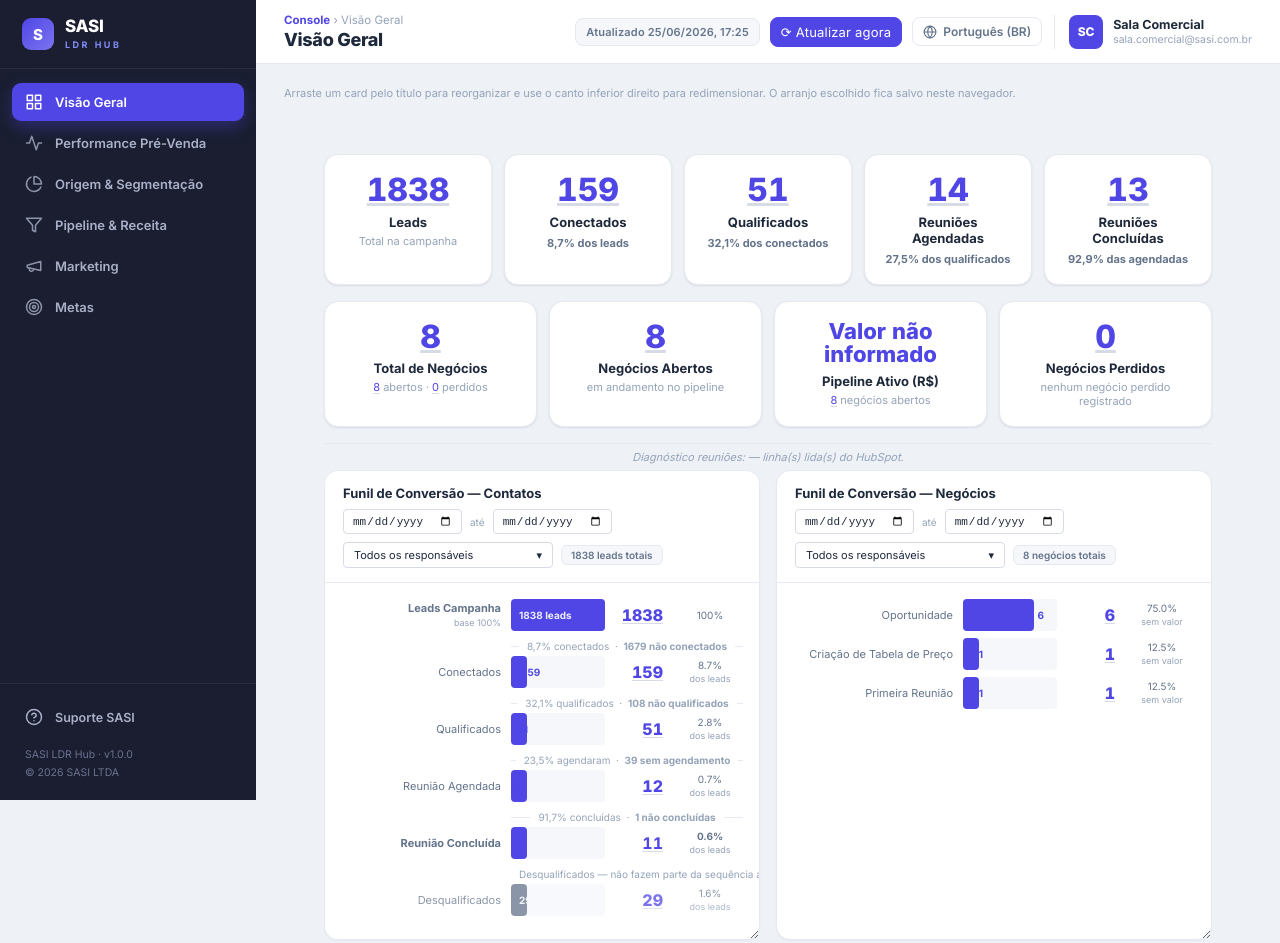
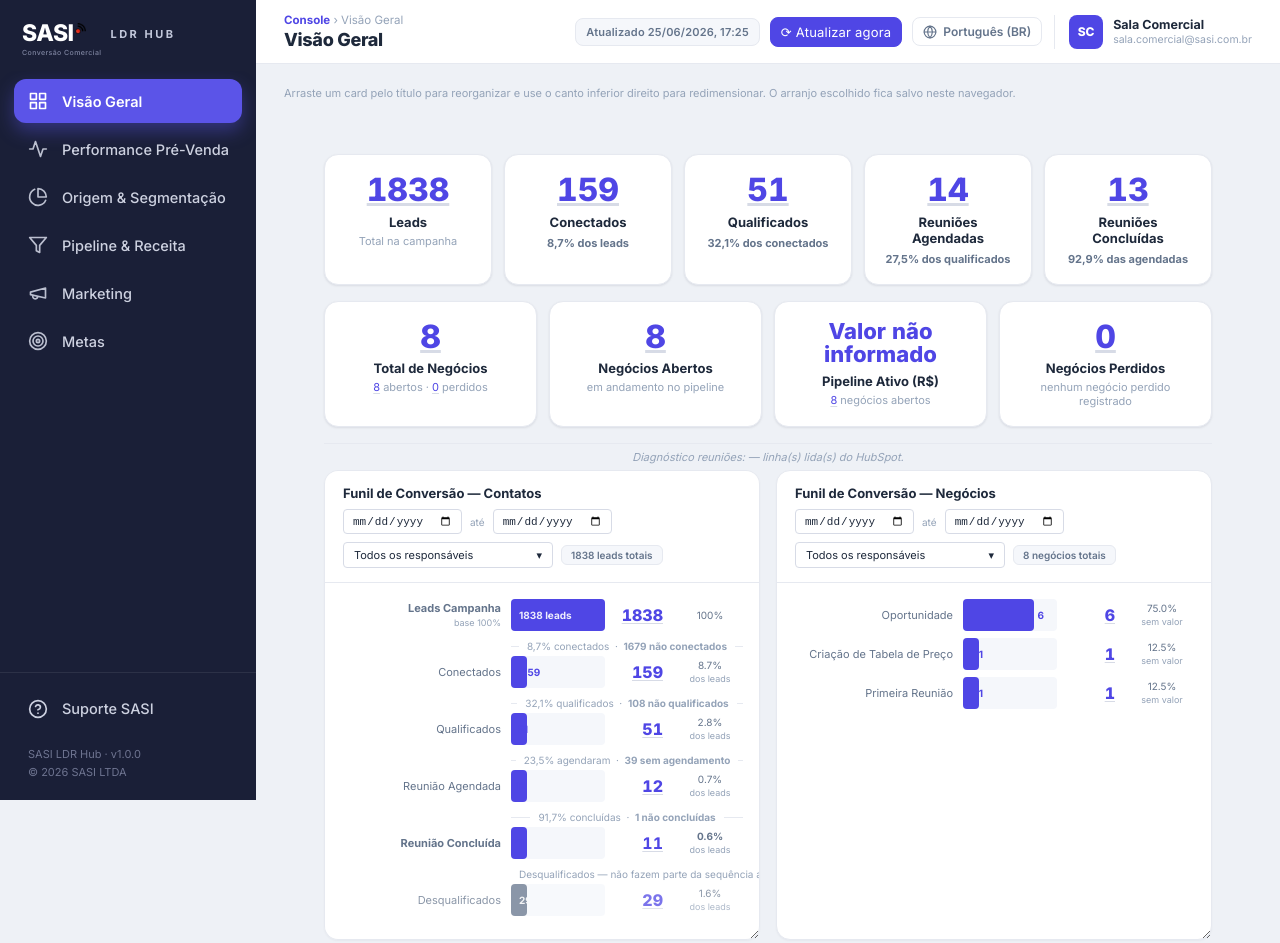
Before and after one commit to Sala-Comercial/Dashboard-CNM, a plain HTML site: page index.html in a window 1280 px wide. Shown: the top 943 px of the page. Drawn offline with Linux system fonts and the light colour scheme.

Commit message:
Ajusta sidebar para bater com o SASI LDR Hub (fonte, tamanho, marca)
- Lockup da marca: SASI + swoosh + tagline Conversao Comercial + LDR HUB
- Itens maiores (14.5px), pill ativo indigo totalmente arredondado
- Icones 20px, espacamento e rodape conforme o anexo

Co-Authored-By: Claude Opus 4.8 <noreply@anthropic.com>

```diff
--- a/index.html
+++ b/index.html
@@ -40,10 +40,11 @@
   /* ── SASI LDR Hub identity ── */
   --primary:       #4f46e5;
   --primary-light: #818cf8;
-  --sidebar:       #1a1e30;
+  --sidebar:       #1a1f37;
   --sidebar-2:     #232842;
-  --sidebar-text:  #aab0c8;
-  --sidebar-muted: #6b7290;
+  --sidebar-text:  #cdd1e0;
+  --sidebar-muted: #6e7490;
+  --side-active:   #5b54e8;
 }
 body { font-family: 'Inter', 'Segoe UI', system-ui, -apple-system, sans-serif; background: var(--bg); color: var(--text); min-height: 100vh; font-size: 13px; }
 
@@ -52,21 +53,23 @@ body { font-family: 'Inter', 'Segoe UI', system-ui, -apple-system, sans-serif; b
 
 /* ── SIDEBAR ── */
 .sidebar { width: 256px; flex-shrink: 0; background: var(--sidebar); color: var(--sidebar-text); display: flex; flex-direction: column; position: fixed; top: 0; bottom: 0; left: 0; z-index: 60; }
-.brand { display: flex; align-items: center; gap: 11px; padding: 18px 22px; border-bottom: 1px solid rgba(255,255,255,0.07); }
-.brand-mark { width: 32px; height: 32px; border-radius: 9px; background: linear-gradient(135deg, var(--primary), #7c74f0); display: flex; align-items: center; justify-content: center; color: #fff; font-weight: 800; font-size: 15px; flex-shrink: 0; }
-.brand-name { font-size: 17px; font-weight: 800; color: #fff; letter-spacing: -0.3px; line-height: 1; }
-.brand-sub { font-size: 9px; font-weight: 700; letter-spacing: 2.5px; color: var(--primary-light); margin-top: 4px; }
-.side-nav { flex: 1; padding: 14px 12px; display: flex; flex-direction: column; gap: 3px; overflow-y: auto; }
-.side-item { display: flex; align-items: center; gap: 12px; padding: 10px 13px; border-radius: 9px; font-size: 13px; font-weight: 600; color: var(--sidebar-text); cursor: pointer; user-select: none; transition: background 0.15s, color 0.15s; white-space: nowrap; }
-.side-item svg { width: 18px; height: 18px; flex-shrink: 0; opacity: 0.8; }
-.side-item:hover { background: rgba(255,255,255,0.06); color: #fff; }
-.side-item.active { background: var(--primary); color: #fff; box-shadow: 0 6px 16px rgba(79,70,229,0.35); }
+.brand { display: flex; align-items: flex-start; gap: 9px; padding: 22px 22px 14px; }
+.brand-lockup { display: flex; flex-direction: column; }
+.brand-word { position: relative; display: inline-flex; align-items: flex-start; font-size: 23px; font-weight: 800; color: #fff; letter-spacing: -0.5px; line-height: 1; }
+.brand-swoosh { width: 11px; height: 11px; margin-left: 1px; margin-top: 1px; }
+.brand-tag { font-size: 7px; font-weight: 500; letter-spacing: 0.4px; color: #7e84a0; margin-top: 3px; }
+.brand-ldr { font-size: 11px; font-weight: 700; letter-spacing: 2.5px; color: #c2c7da; margin-top: 5px; }
+.side-nav { flex: 1; padding: 8px 14px; display: flex; flex-direction: column; gap: 4px; overflow-y: auto; }
+.side-item { display: flex; align-items: center; gap: 14px; padding: 12px 14px; border-radius: 12px; font-size: 14.5px; font-weight: 500; color: var(--sidebar-text); cursor: pointer; user-select: none; transition: background 0.15s, color 0.15s; white-space: nowrap; }
+.side-item svg { width: 20px; height: 20px; flex-shrink: 0; opacity: 0.9; }
+.side-item:hover { background: rgba(255,255,255,0.05); color: #fff; }
+.side-item.active { background: var(--side-active); color: #fff; font-weight: 600; box-shadow: 0 8px 18px rgba(91,84,232,0.40); }
 .side-item.active svg { opacity: 1; }
-.sidebar-foot { padding: 14px 12px; border-top: 1px solid rgba(255,255,255,0.07); }
-.sidebar-foot .support { display: flex; align-items: center; gap: 12px; color: var(--sidebar-text); font-weight: 600; font-size: 12.5px; cursor: pointer; padding: 10px 13px; border-radius: 9px; transition: background 0.15s; }
-.sidebar-foot .support:hover { background: rgba(255,255,255,0.06); color: #fff; }
-.sidebar-foot .support svg { width: 18px; height: 18px; flex-shrink: 0; }
-.sidebar-foot .ver { font-size: 10.5px; color: var(--sidebar-muted); line-height: 1.7; padding: 10px 13px 4px; }
+.sidebar-foot { padding: 14px; border-top: 1px solid rgba(255,255,255,0.08); }
+.sidebar-foot .support { display: flex; align-items: center; gap: 14px; color: var(--sidebar-text); font-weight: 500; font-size: 14.5px; cursor: pointer; padding: 12px 14px; border-radius: 12px; transition: background 0.15s; }
+.sidebar-foot .support:hover { background: rgba(255,255,255,0.05); color: #fff; }
+.sidebar-foot .support svg { width: 20px; height: 20px; flex-shrink: 0; }
+.sidebar-foot .ver { font-size: 11px; color: var(--sidebar-muted); line-height: 1.7; padding: 14px 14px 4px; }
 
 /* ── MAIN ── */
 .main { flex: 1; margin-left: 256px; display: flex; flex-direction: column; min-width: 0; }
@@ -94,7 +97,7 @@ body { font-family: 'Inter', 'Segoe UI', system-ui, -apple-system, sans-serif; b
 @media (max-width: 860px) {
   .sidebar { width: 66px; }
   .brand { justify-content: center; padding: 18px 0; }
-  .brand-name, .brand-sub, .side-item span, .sidebar-foot .support span, .sidebar-foot .ver { display: none; }
+  .brand-tag, .brand-ldr, .side-item span, .sidebar-foot .support span, .sidebar-foot .ver { display: none; }
   .side-item, .sidebar-foot .support { justify-content: center; padding: 11px; }
   .main { margin-left: 66px; }
 }
@@ -292,11 +295,11 @@ tfoot td { font-weight: 700; background: rgba(79,70,229,0.06); border-top: 1px s
   <!-- SIDEBAR -->
   <aside class="sidebar">
     <div class="brand">
-      <div class="brand-mark">S</div>
-      <div>
-        <div class="brand-name">SASI</div>
-        <div class="brand-sub">LDR HUB</div>
+      <div class="brand-lockup">
+        <div class="brand-word">SASI<img class="brand-swoosh" src="favicon.png" alt=""></div>
+        <div class="brand-tag">Conversão Comercial</div>
       </div>
+      <div class="brand-ldr">LDR HUB</div>
     </div>
     <nav class="side-nav">
       <div class="side-item active" onclick="show(0)"><svg viewBox="0 0 24 24" fill="none" stroke="currentColor" stroke-width="2" stroke-linecap="round" stroke-linejoin="round"><rect x="3" y="3" width="7" height="7"/><rect x="14" y="3" width="7" height="7"/><rect x="14" y="14" width="7" height="7"/><rect x="3" y="14" width="7" height="7"/></svg><span>Visão Geral</span></div>
```
